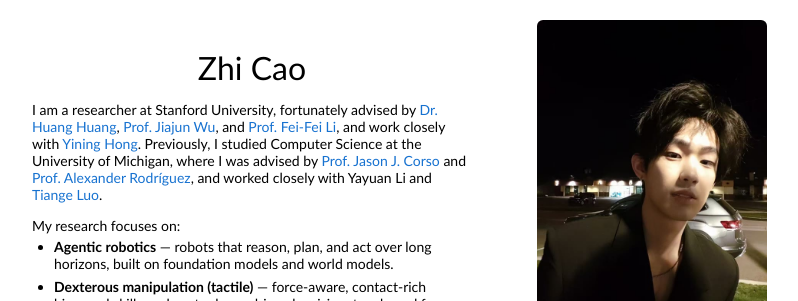
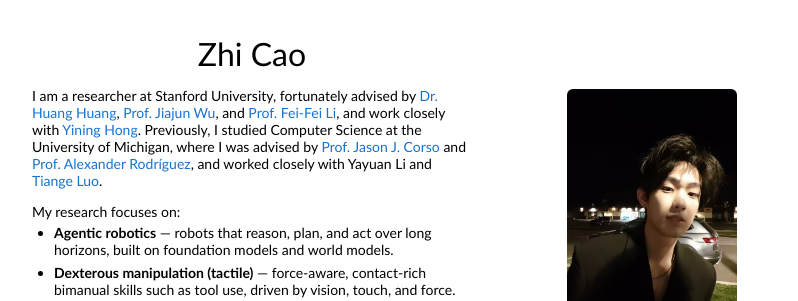
Before and after one commit to ExcitedButter/ExcitedButter.github.io, a plain HTML site: page index.html in a window 1280 px wide. Shown: the top 301 px of the page, without its empty margins (228-1026 px from the left). Drawn offline with Linux system fonts and the light colour scheme.

Commit message:
Smaller photo aligned with first bio line
Co-Authored-By: Claude Opus 5.5 <noreply@anthropic.com>

```diff
--- a/index.html
+++ b/index.html
@@ -13,7 +13,7 @@
   <link rel="apple-touch-icon" href="images/cat_180.png">
   <style>
     body { background: #ffffff; color: #000000; margin: 0; }
-    .profile-photo { width: 100%; max-width: 230px; border-radius: 6px; display: block; margin: 0 auto; }
+    .profile-photo { width: 100%; max-width: 170px; border-radius: 6px; display: block; margin: 69px auto 0; }
     .badge { color: #c0392b; font-weight: 700; }
     .footer { padding: 24px 20px 32px; text-align: right; color: #999; font-size: 12px; }
     .footer a { font-size: 12px; }
@@ -29,6 +29,7 @@
     @media (max-width: 600px) {
       .intro td { display: block; width: 100% !important; box-sizing: border-box; }
       .intro .photo-cell { max-width: 220px; margin: 0 auto; }
+      .profile-photo { margin-top: 0; }
     }
     .publications video { aspect-ratio: 16 / 10; object-fit: cover !important; background: #f3f3f3; }
   </style>
@@ -40,7 +41,7 @@
       <td style="padding:0px">
         <table class="intro" style="width:100%;border:0px;border-spacing:0px;border-collapse:separate;margin-right:auto;margin-left:auto;"><tbody>
           <tr style="padding:0px">
-            <td style="padding:2.5%;width:60%;vertical-align:middle">
+            <td style="padding:2.5%;width:60%;vertical-align:top">
               <p style="text-align:center">
                 <name>Zhi Cao</name>
               </p>
@@ -63,7 +64,7 @@
                   acquire new skills without costly robot data.</li>
               </ul>
             </td>
-            <td class="photo-cell" style="padding:2.5%;width:40%;max-width:40%;vertical-align:middle">
+            <td class="photo-cell" style="padding:2.5%;width:40%;max-width:40%;vertical-align:top">
               <a href="images/zhi_full.jpg"><img class="profile-photo" alt="profile photo" src="images/zhi_full.jpg"></a>
               <p class="email"><svg viewBox="0 0 24 24" aria-hidden="true"><path d="M3 5h18a1 1 0 0 1 1 1v12a1 1 0 0 1-1 1H3a1 1 0 0 1-1-1V6a1 1 0 0 1 1-1zm1 2.3V17h16V7.3l-8 5.6zM5.6 7l6.4 4.5L18.4 7z"/></svg><a href="mailto:zhicao@umich.edu">zhicao@umich.edu</a></p>
               <p class="social">
```
